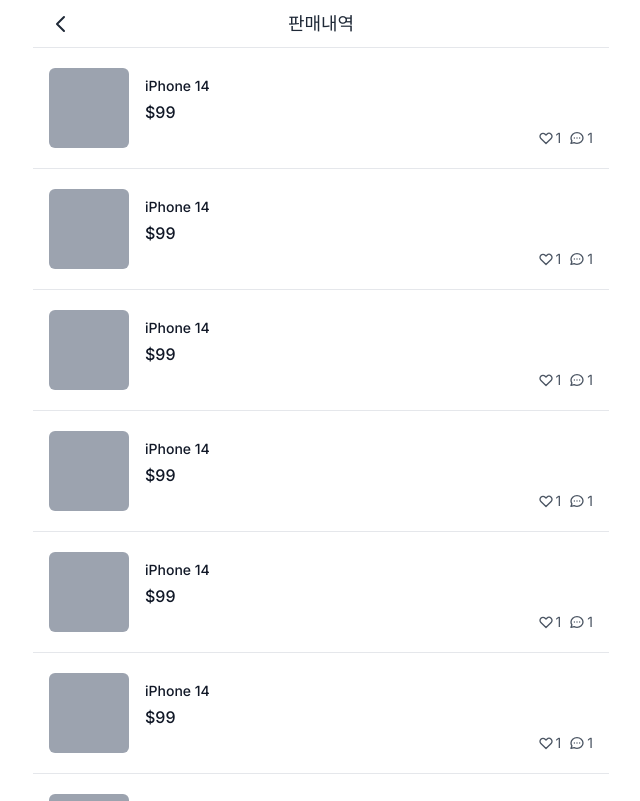
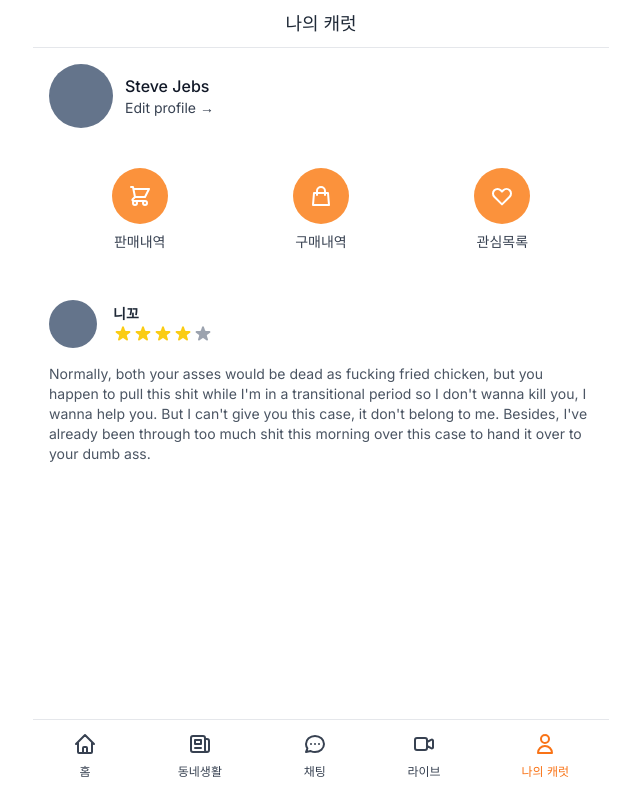
Before and after one commit to pollyjean/skybird, a Next.js app: page /profile in a window 1280 px wide. Shown: the top 801 px of the page, without its empty margins (319-959 px from the left). Built offline with nearby package versions, Linux system fonts and the light colour scheme.

Commit message:
:bug: 캐럿마켓 가져오기 완료

```diff
--- a/app/(main)/profile/page.tsx
+++ b/app/(main)/profile/page.tsx
@@ -1,23 +1,152 @@
-import Item from "@/components/item";
 import Layout from "@/components/layout";
+import Link from "next/link";
 
-const Sold = () => {
+const Profile = () => {
   return (
-    <Layout title="판매내역" canGoBack>
-      <div className="flex flex-col space-y-5 divide-y  pb-10">
-        {[1, 1, 1, 1, 1, 1, 1, 1, 1, 1, 1, 1].map((_, i) => (
-          <Item
-            id={i}
-            key={i}
-            title="iPhone 14"
-            price={99}
-            comments={1}
-            hearts={1}
-          />
-        ))}
+    <Layout hasTabBar title="나의 캐럿">
+      <div className="px-4">
+        <div className="mt-4 flex items-center space-x-3">
+          <div className="h-16 w-16 rounded-full bg-slate-500" />
+          <div className="flex flex-col">
+            <span className="font-medium text-gray-900">Steve Jebs</span>
+            <Link href="/profile/edit" className="text-sm text-gray-700">
+              Edit profile &rarr;
+            </Link>
+          </div>
+        </div>
+        <div className="mt-10 flex justify-around">
+          <Link href="/profile/sold" className="flex flex-col items-center">
+            <div className="flex h-14 w-14 items-center justify-center rounded-full bg-orange-400 text-white">
+              <svg
+                className="h-6 w-6"
+                fill="none"
+                stroke="currentColor"
+                viewBox="0 0 24 24"
+                xmlns="http://www.w3.org/2000/svg"
+              >
+                <path
+                  strokeLinecap="round"
+                  strokeLinejoin="round"
+                  strokeWidth="2"
+                  d="M3 3h2l.4 2M7 13h10l4-8H5.4M7 13L5.4 5M7 13l-2.293 2.293c-.63.63-.184 1.707.707 1.707H17m0 0a2 2 0 100 4 2 2 0 000-4zm-8 2a2 2 0 11-4 0 2 2 0 014 0z"
+                ></path>
+              </svg>
+            </div>
+            <span className="mt-2 text-sm font-medium text-gray-700">
+              판매내역
+            </span>
+          </Link>
+          <Link href="/profile/bought" className="flex flex-col items-center">
+            <div className="flex h-14 w-14 items-center justify-center rounded-full bg-orange-400 text-white">
+              <svg
+                className="h-6 w-6"
+                fill="none"
+                stroke="currentColor"
+                viewBox="0 0 24 24"
+                xmlns="http://www.w3.org/2000/svg"
+              >
+                <path
+                  strokeLinecap="round"
+                  strokeLinejoin="round"
+                  strokeWidth="2"
+                  d="M16 11V7a4 4 0 00-8 0v4M5 9h14l1 12H4L5 9z"
+                ></path>
+              </svg>
+            </div>
+            <span className="mt-2 text-sm font-medium text-gray-700">
+              구매내역
+            </span>
+          </Link>
+          <Link href="/profile/loved" className="flex flex-col items-center">
+            <div className="flex h-14 w-14 items-center justify-center rounded-full bg-orange-400 text-white">
+              <svg
+                className="h-6 w-6"
+                fill="none"
+                stroke="currentColor"
+                viewBox="0 0 24 24"
+                xmlns="http://www.w3.org/2000/svg"
+              >
+                <path
+                  strokeLinecap="round"
+                  strokeLinejoin="round"
+                  strokeWidth="2"
+                  d="M4.318 6.318a4.5 4.5 0 000 6.364L12 20.364l7.682-7.682a4.5 4.5 0 00-6.364-6.364L12 7.636l-1.318-1.318a4.5 4.5 0 00-6.364 0z"
+                ></path>
+              </svg>
+            </div>
+            <span className="mt-2 text-sm font-medium text-gray-700">
+              관심목록
+            </span>
+          </Link>
+        </div>
+        <div className="mt-12">
+          <div className="flex items-center space-x-4">
+            <div className="h-12 w-12 rounded-full bg-slate-500" />
+            <div>
+              <h4 className="text-sm font-bold text-gray-800">니꼬</h4>
+              <div className="flex items-center">
+                <svg
+                  className="h-5 w-5 text-yellow-400"
+                  xmlns="http://www.w3.org/2000/svg"
+                  viewBox="0 0 20 20"
+                  fill="currentColor"
+                  aria-hidden="true"
+                >
+                  <path d="M9.049 2.927c.3-.921 1.603-.921 1.902 0l1.07 3.292a1 1 0 00.95.69h3.462c.969 0 1.371 1.24.588 1.81l-2.8 2.034a1 1 0 00-.364 1.118l1.07 3.292c.3.921-.755 1.688-1.54 1.118l-2.8-2.034a1 1 0 00-1.175 0l-2.8 2.034c-.784.57-1.838-.197-1.539-1.118l1.07-3.292a1 1 0 00-.364-1.118L2.98 8.72c-.783-.57-.38-1.81.588-1.81h3.461a1 1 0 00.951-.69l1.07-3.292z" />
+                </svg>
+                <svg
+                  className="h-5 w-5 text-yellow-400"
+                  xmlns="http://www.w3.org/2000/svg"
+                  viewBox="0 0 20 20"
+                  fill="currentColor"
+                  aria-hidden="true"
+                >
+                  <path d="M9.049 2.927c.3-.921 1.603-.921 1.902 0l1.07 3.292a1 1 0 00.95.69h3.462c.969 0 1.371 1.24.588 1.81l-2.8 2.034a1 1 0 00-.364 1.118l1.07 3.292c.3.921-.755 1.688-1.54 1.118l-2.8-2.034a1 1 0 00-1.175 0l-2.8 2.034c-.784.57-1.838-.197-1.539-1.118l1.07-3.292a1 1 0 00-.364-1.118L2.98 8.72c-.783-.57-.38-1.81.588-1.81h3.461a1 1 0 00.951-.69l1.07-3.292z" />
+                </svg>
+                <svg
+                  className="h-5 w-5 text-yellow-400"
+                  xmlns="http://www.w3.org/2000/svg"
+                  viewBox="0 0 20 20"
+                  fill="currentColor"
+                  aria-hidden="true"
+                >
+                  <path d="M9.049 2.927c.3-.921 1.603-.921 1.902 0l1.07 3.292a1 1 0 00.95.69h3.462c.969 0 1.371 1.24.588 1.81l-2.8 2.034a1 1 0 00-.364 1.118l1.07 3.292c.3.921-.755 1.688-1.54 1.118l-2.8-2.034a1 1 0 00-1.175 0l-2.8 2.034c-.784.57-1.838-.197-1.539-1.118l1.07-3.292a1 1 0 00-.364-1.118L2.98 8.72c-.783-.57-.38-1.81.588-1.81h3.461a1 1 0 00.951-.69l1.07-3.292z" />
+                </svg>
+                <svg
+                  className="h-5 w-5 text-yellow-400"
+                  xmlns="http://www.w3.org/2000/svg"
+                  viewBox="0 0 20 20"
+                  fill="currentColor"
+                  aria-hidden="true"
+                >
+                  <path d="M9.049 2.927c.3-.921 1.603-.921 1.902 0l1.07 3.292a1 1 0 00.95.69h3.462c.969 0 1.371 1.24.588 1.81l-2.8 2.034a1 1 0 00-.364 1.118l1.07 3.292c.3.921-.755 1.688-1.54 1.118l-2.8-2.034a1 1 0 00-1.175 0l-2.8 2.034c-.784.57-1.838-.197-1.539-1.118l1.07-3.292a1 1 0 00-.364-1.118L2.98 8.72c-.783-.57-.38-1.81.588-1.81h3.461a1 1 0 00.951-.69l1.07-3.292z" />
+                </svg>
+                <svg
+                  className="h-5 w-5 text-gray-400"
+                  xmlns="http://www.w3.org/2000/svg"
+                  viewBox="0 0 20 20"
+                  fill="currentColor"
+                  aria-hidden="true"
+                >
+                  <path d="M9.049 2.927c.3-.921 1.603-.921 1.902 0l1.07 3.292a1 1 0 00.95.69h3.462c.969 0 1.371 1.24.588 1.81l-2.8 2.034a1 1 0 00-.364 1.118l1.07 3.292c.3.921-.755 1.688-1.54 1.118l-2.8-2.034a1 1 0 00-1.175 0l-2.8 2.034c-.784.57-1.838-.197-1.539-1.118l1.07-3.292a1 1 0 00-.364-1.118L2.98 8.72c-.783-.57-.38-1.81.588-1.81h3.461a1 1 0 00.951-.69l1.07-3.292z" />
+                </svg>
+              </div>
+            </div>
+          </div>
+          <div className="mt-4 text-sm text-gray-600">
+            <p>
+              Normally, both your asses would be dead as fucking fried chicken,
+              but you happen to pull this shit while I&apos;m in a transitional
+              period so I don&apos;t wanna kill you, I wanna help you. But I
+              can&apos;t give you this case, it don&apos;t belong to me.
+              Besides, I&apos;ve already been through too much shit this morning
+              over this case to hand it over to your dumb ass.
+            </p>
+          </div>
+        </div>
       </div>
     </Layout>
   );
 };
 
-export default Sold;
+export default Profile;
--- a/app/(main)/profile/sold/page.tsx
+++ b/app/(main)/profile/sold/page.tsx
@@ -0,0 +1,23 @@
+import Item from "@/components/item";
+import Layout from "@/components/layout";
+
+const Sold = () => {
+  return (
+    <Layout title="판매내역" canGoBack>
+      <div className="flex flex-col space-y-5 divide-y  pb-10">
+        {[1, 1, 1, 1, 1, 1, 1, 1, 1, 1, 1, 1].map((_, i) => (
+          <Item
+            id={i}
+            key={i}
+            title="iPhone 14"
+            price={99}
+            comments={1}
+            hearts={1}
+          />
+        ))}
+      </div>
+    </Layout>
+  );
+};
+
+export default Sold;
```
